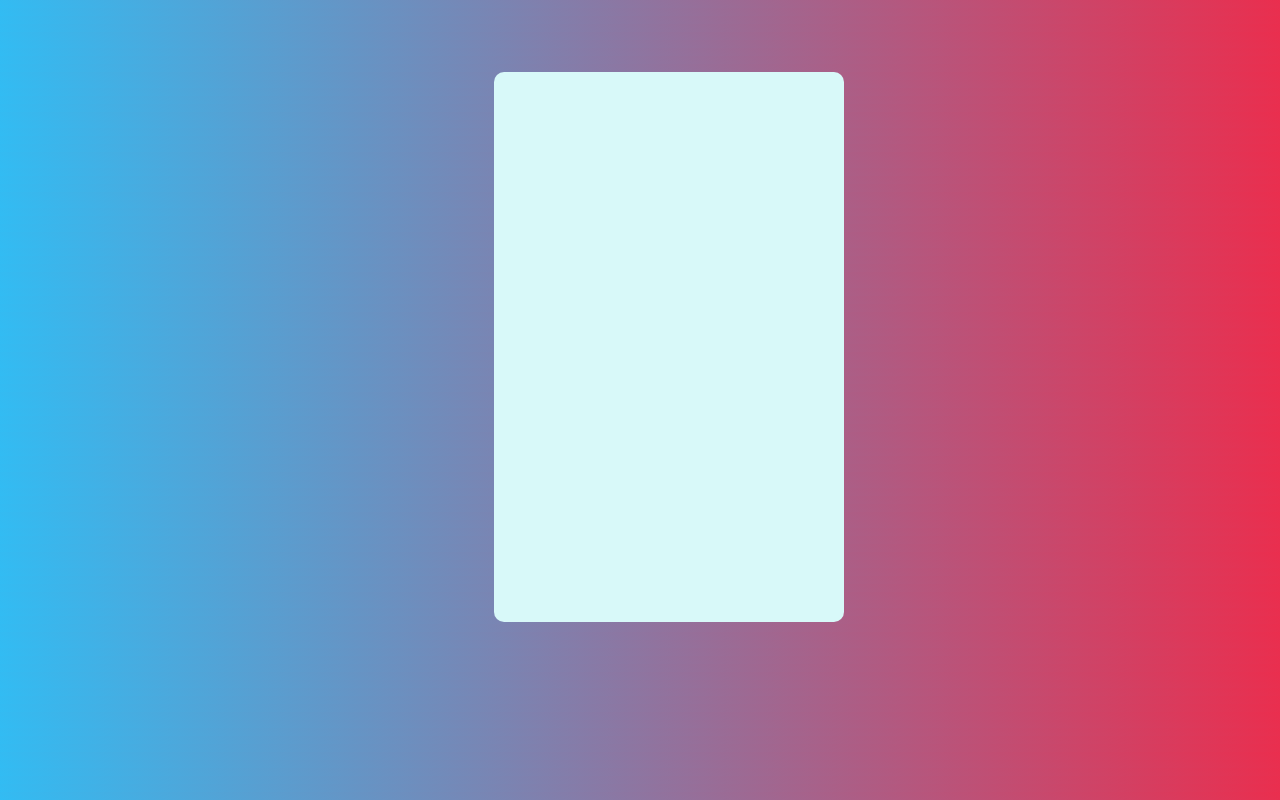
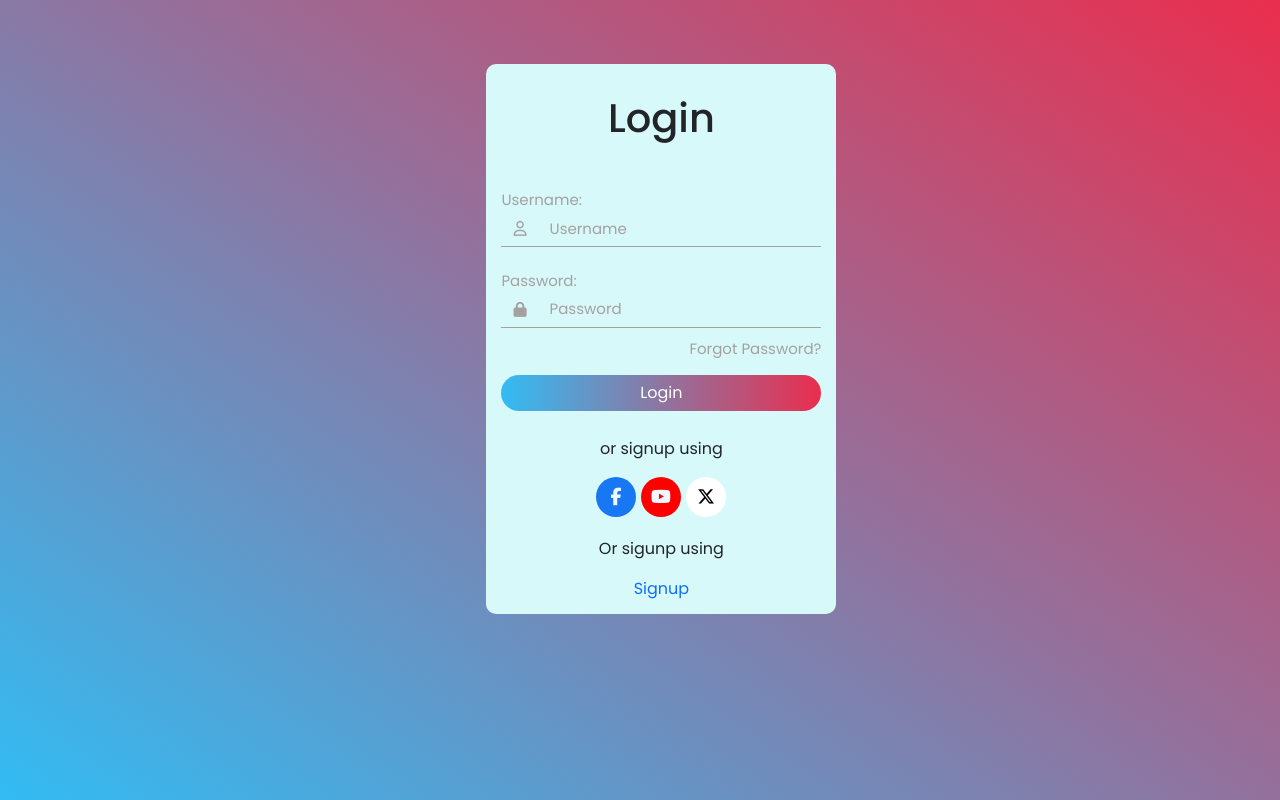
Before and after one commit to Shrijaykakad/Login-Form, a plain HTML site: page index.html in a window 1280 px wide. Drawn offline with nearby package versions, Linux system fonts and the light colour scheme.

Commit message:
Form created

```diff
--- a/index.html
+++ b/index.html
@@ -4,11 +4,69 @@
   <meta charset="UTF-8">
   <meta name="viewport" content="width=device-width, initial-scale=1.0">
   <link rel="stylesheet" href="style.css">
+  <link rel="preconnect" href="https://fonts.googleapis.com">
+<link rel="preconnect" href="https://fonts.gstatic.com" crossorigin>
+<link href="https://fonts.googleapis.com/css2?family=Open+Sans:ital,wght@0,300..800;1,300..800&family=Poppins:ital,wght@0,100;0,200;0,300;0,400;0,500;0,600;0,700;0,800;0,900;1,100;1,200;1,300;1,400;1,500;1,600;1,700;1,800;1,900&display=swap" rel="stylesheet">
+<link href="https://cdn.jsdelivr.net/npm/bootstrap@5.3.3/dist/css/bootstrap.min.css" rel="stylesheet" integrity="sha384-QWTKZyjpPEjISv5WaRU9OFeRpok6YctnYmDr5pNlyT2bRjXh0JMhjY6hW+ALEwIH" crossorigin="anonymous">
+<link rel="stylesheet" href="https://cdnjs.cloudflare.com/ajax/libs/font-awesome/6.7.2/css/all.min.css" integrity="sha512-Evv84Mr4kqVGRNSgIGL/F/aIDqQb7xQ2vcrdIwxfjThSH8CSR7PBEakCr51Ck+w+/U6swU2Im1vVX0SVk9ABhg==" crossorigin="anonymous" referrerpolicy="no-referrer" />
   <title>Login Form</title>
 </head>
 <body>
-  <div class="page">
 
+  <div class="login-page">
+    <div class="page">
+      <div class="logo">
+        <h1>Login</h1>
+      </div>
+
+      <div class="form">
+        <form action="">
+          <div class="username">
+           <label for="username">Username:</label>
+           <div class="input-group flex-nowrap">
+             <span class="input-group-text username" id="addon-wrapping"><i class="fa-regular fa-user"></i></span>
+             <input type="text" class="form-control username" id="username" placeholder="Username" aria-label="Username" aria-describedby="addon-wrapping">
+           </div>
+          </div>
+          <br>
+          <div class="password">
+            <label for="password">Password:</label>
+            <div class="input-group flex-nowrap">
+              <span class="input-group-text username" id="addon-wrapping"><i class="fa-solid fa-lock"></i></span>
+              <input type="password" class="form-control username" id="password" placeholder="Password" aria-label="Username" aria-describedby="addon-wrapping">
+            </div>
+           </div>
+
+           <div class="forgotPassword">
+            <a href="#">Forgot Password?</a>
+           </div>
+
+           <div class="d-grid gap-2 login-btn">
+            <button class="btn btn-primary" type="button">Login</button>
+          </div>
+        </form>
+      </div>
+
+      <div class="social-media">
+        <p>or signup using</p>
+        <div class="icons">
+          <div class="facebook s-icon">
+            <i class="fa-brands fa-facebook-f"></i>
+          </div>
+          <div class="youtube s-icon">
+            <i class="fa-brands fa-youtube"></i>
+          </div>
+          <div class="X s-icon">
+            <i class="fa-brands fa-x-twitter"></i>
+          </div>
+        </div>
+
+        <div class="signup">
+          <p>Or sigunp using</p>
+          <a href="#">Signup</a>
+        </div>
+      </div>
+    </div>
   </div>
 </body>
 </html>
--- a/style.css
+++ b/style.css
@@ -1,8 +1,9 @@
-body{
-  /* height: 100vh; */
-  /* width: 100vw; */
+.login-page{
+  height: 100vh;
+  width: 100wh;
   background-image: linear-gradient(35deg, rgb(50, 188, 243), rgb(234, 46, 78));
   background-size: cover;
+  font-family: "Poppins", sans-serif;
 }
 
 .page{
@@ -14,3 +15,110 @@ body{
   border-radius: 10px;
   background-color: rgb(216, 249, 249);
 }
+
+.logo{
+  height: 20%;
+  width: 100%;
+  text-align: center;
+  padding-top: 30px;
+  /* border: 1px solid black; */
+}
+
+.form{
+  height: 45%;
+  width: 100%;
+  /* border: 1px solid black; */
+  padding: 15px;
+  padding-top: 15px;
+  font-size: 15px;
+  color: rgb(164, 161, 161);
+}
+
+.form .flex-nowrap .username{
+  background-color: rgb(216, 249, 249);
+  border: none;
+  border-bottom: 1px solid rgb(164, 161, 161);
+  border-radius: 0;
+  font-size: 15px;
+  color: rgb(164, 161, 161);
+}
+
+.form .flex-nowrap .username::placeholder{
+  color: rgb(164, 161, 161);
+}
+
+.form .password{
+  top: 10px;
+  font-size: 15px;
+  color: rgb(164, 161, 161);
+}
+
+.forgotPassword{
+  text-align: end;
+  padding-top: 10px;
+  text-decoration: none;
+  /* color: rgb(164, 161, 161); */
+}
+
+.forgotPassword a{
+  text-decoration: none;
+  color: rgb(164, 161, 161);
+}
+
+.form .login-btn button{
+  margin-top: 15px;
+  border-radius: 25px;
+  background-image: linear-gradient(90deg ,rgb(50, 188, 243), rgb(234, 46, 78));
+  border: none;
+}
+
+.social-media{
+  height: 20%;
+  width: 100%;
+  /* border: 1px solid black; */
+  text-align: center;
+  padding-top: 15px;
+}
+
+.page .social-media .s-icon{
+  height: 40px;
+  width: 40px;
+  border-radius: 50%;
+  /* border: 1px solid black; */
+  margin-left: 5px;
+  background-color: aqua;
+  color: aliceblue;
+  padding-top: 8px;
+}
+
+.page .social-media .s-icon i{
+  scale: 1.1;
+}
+
+.page .social-media .facebook{
+  background-color: #1877F2;
+  color: aliceblue;
+}
+
+.page .social-media .youtube{
+  background-color: #FF0000;
+  color: aliceblue;
+}
+
+.page .social-media .X{
+  background-color: #ffffff;
+  color: #000000;
+}
+
+.icons{
+  display: flex;
+  padding-left: 105px;
+}
+
+.page .signup{
+  padding-top: 20px;
+}
+
+.page .signup a{
+ text-decoration: none;
+}
```
